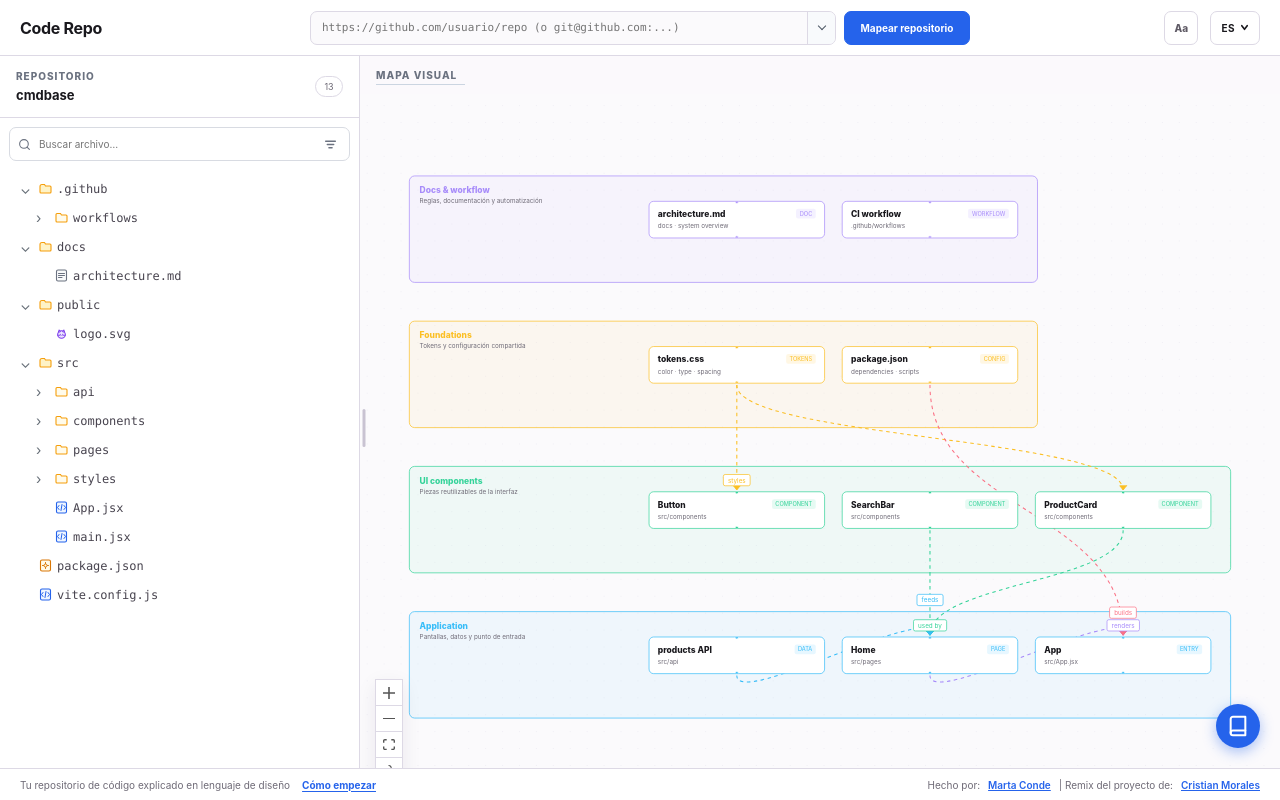
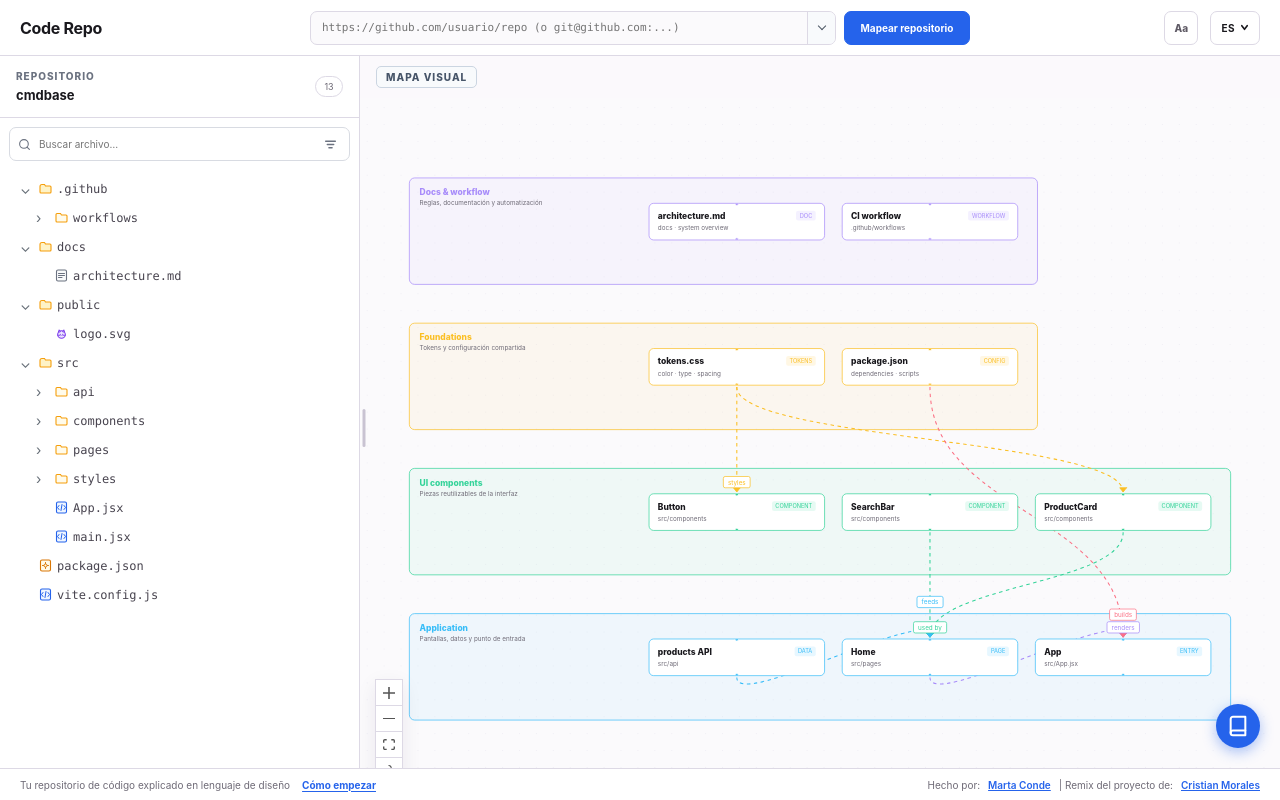
Before and after one commit to MartaCondeDesign/Code-Repo, a React (Vite) app: page / in a window 1280 px wide. Built offline with nearby package versions, Linux system fonts and the light colour scheme; a web font is replaced by a local one.

Commit message:
style: frame MAPA VISUAL header text inside a clean rectangular box badge

```diff
--- a/src/map.css
+++ b/src/map.css
@@ -178,9 +178,9 @@ button { color: inherit; }
 .inspector-resizer::before { content: ""; position: absolute; inset: 0 -4px; }
 .inspector-resizer span { position: absolute; left: 2px; top: 50%; width: 3px; height: 38px; transform: translateY(-50%) translateX(-4px); border-radius: 99px; background: #c9c3d2; transition: background .15s, height .15s; }
 .pane-heading { height: 62px; flex-shrink: 0; padding: 13px 16px; display: flex; align-items: center; justify-content: space-between; border-bottom: 1px solid var(--line); }
-.pane-heading.map-heading { height: 38px; padding: 0 16px; border-bottom: 0; display: flex; align-items: center; }
-.pane-heading.map-heading > div { display: inline-flex; align-items: center; padding: 4px 8px 3px 0; border-bottom: 1.5px solid #cbd5e1; width: fit-content; }
-.pane-heading.map-heading .pane-kicker { margin-bottom: 0; }
+.pane-heading.map-heading { height: 42px; padding: 0 16px; border-bottom: 0; display: flex; align-items: center; }
+.pane-heading.map-heading > div { display: inline-flex; align-items: center; padding: 4px 9px; border: 1px solid #cbd5e1; border-radius: 5px; background: #f8fafc; width: fit-content; }
+.pane-heading.map-heading .pane-kicker { margin-bottom: 0; color: #475569; }
 .pane-kicker { display: block; margin-bottom: 4px; color: #7b7680; font-size: 8px; font-weight: 800; letter-spacing: 1.25px; }
 .pane-heading h2 { font-size: 13px; max-width: 360px; overflow: hidden; text-overflow: ellipsis; white-space: nowrap; }
 .file-count { min-width: 28px; padding: 4px 7px; text-align: center; border: 1px solid var(--line); border-radius: 99px; color: var(--muted); font-size: 9px; cursor: default; }
```
